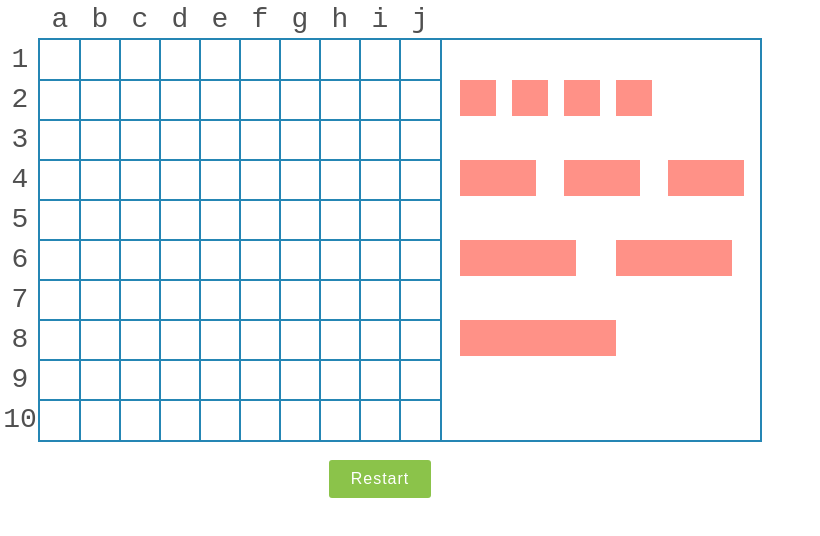
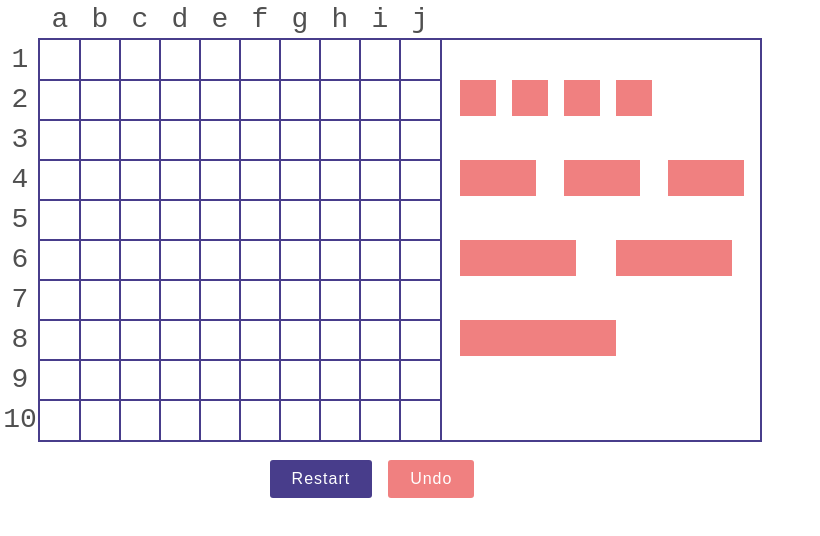
Before and after one commit to ArsenUtepbergenov/battleship, a website built with Vite: page index.html in a window 1280 px wide. Shown: the whole page, without its empty margins (0-820 px from the left). Built offline with nearby package versions, Linux system fonts and the light colour scheme.

Commit message:
feat: dev/prepared undo button

```diff
--- a/src/entities/Field.ts
+++ b/src/entities/Field.ts
@@ -34,6 +34,10 @@ export default class Field {
   public putShips(ships: Ship[]): void {
     this.ships = ships
     this.drawShips()
+  }
+
+  public undo(): void {
+    console.log('undo')
   }
 
   private setHandlers(): void {
@@ -88,7 +92,7 @@ export default class Field {
     }
   }
 
-  public setClick(): void {
+  private setClick(): void {
     this.instance.click = event => {
       Utilities.removeDefaultAction(event)
 
--- a/src/instances/Battleship.ts
+++ b/src/instances/Battleship.ts
@@ -22,6 +22,10 @@ export default class Battleship {
     this.field.clear()
   }
 
+  public undoLastAction(): void {
+    this.field.undo()
+  }
+
   private putShipsToField(): void {
     this.field.putShips(this.ships)
   }
--- a/src/main.ts
+++ b/src/main.ts
@@ -5,7 +5,6 @@ import './styles/base.css'
 
 function main() {
   const game = new Battleship()
-
   game.run()
 
   const restartButton = new Button({
@@ -14,9 +13,14 @@ function main() {
     text: 'restart',
   })
 
-  restartButton.click = () => {
-    game.rerun()
-  }
+  const undoLastAction = new Button({
+    parentElement: 'controls',
+    id: 'undo-button',
+    text: 'undo',
+  })
+
+  restartButton.click = () => game.rerun()
+  undoLastAction.click = () => game.undoLastAction()
 }
 
 main()
--- a/src/models/index.ts
+++ b/src/models/index.ts
@@ -15,8 +15,8 @@ export abstract class Config {
   static size = 400
   static cells = 10
   static cellSize = Math.floor(Config.size / Config.cells)
-  static gridColor = '#2586b4'
-  static shipColor = '#ff9187'
+  static gridColor = '#483d8b'
+  static shipColor = '#f08080'
   static shipSize = Config.cellSize
   static shipsSpotSize = Config.shipSize * 8
   static gridPositionsSize = Config.size / Config.cellSize
--- a/src/styles/base.css
+++ b/src/styles/base.css
@@ -1,3 +1,7 @@
+:root {
+  --grid-color: darkslateblue
+}
+
 html, body {
   margin: 0;
   padding: 0;
@@ -5,7 +9,7 @@ html, body {
 }
 
 canvas {
-  outline: 2px solid #2586b4;
+  outline: 2px solid var(--grid-color);
 }
 
 #app {
@@ -49,23 +53,33 @@ canvas {
 }
 
 #controls {
-  display: flex;
-  justify-content: center;
-  margin-top: 20px;
+  margin: 20px auto;
 }
 
 button {
   border: 0;
+  font-size: 1em;
+  margin-right: 16px;
   padding: 10px 22px;
+  border-radius: 3px;
+  letter-spacing: 1px;
+  color: white;
+  cursor: pointer;
   text-transform: capitalize;
-  font-size: 1em;
-  background-color: #8bc34a;
-  border-radius: 3px;
-  color: white;
-  letter-spacing: 1px;
-  cursor: pointer;
 }
 
-button:hover {
-  background-color: #7bae37;
+#controls-restart-button {
+  background-color: darkslateblue;
 }
+
+#controls-restart-button:hover {
+  background-color: #291f6c;
+}
+
+#controls-undo-button {
+  background-color: lightcoral;
+}
+
+#controls-undo-button:hover {
+  background-color: #c96060;
+}
```
